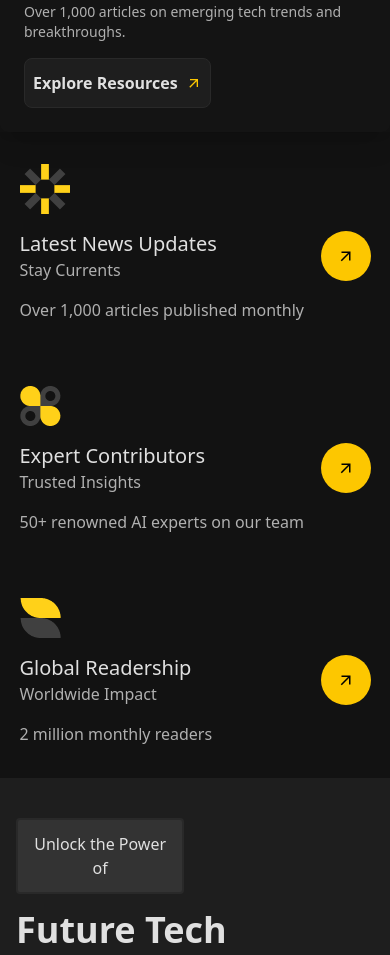
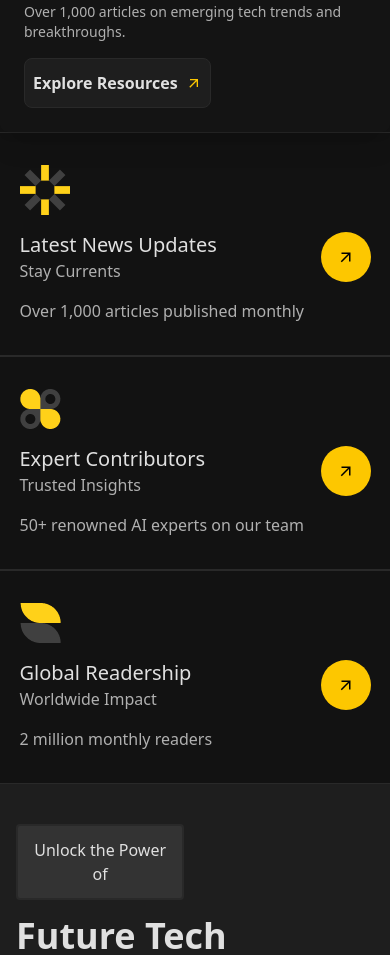
Before and after one commit to AhmadMahmoodRana-dev/BloogingPannel, a React (Vite) app in the folder frontend/: page / in a window 390 px wide. Shown: the part 820-1775 px from the top of the page. Built offline with nearby package versions, Linux system fonts and the light colour scheme.

Commit message:
border Latest Updtae

```diff
--- a/frontend/src/components/LatestNew.jsx
+++ b/frontend/src/components/LatestNew.jsx
@@ -14,7 +14,7 @@ const LatestNew = () => {
       {/* First */}
       <div
         style={{ borderColor: darkTheme.colors.border }}
-        className="md flex justify-center items-center"
+        className="md flex justify-center items-center md:border-t-0 md:border-b-0 border-t border-b"
       >
         <div className="xl:w-[70%] lg:w-[80%] md:w-[90%] w-[90%] py-8 md:py-0">
         <img src={latest1} />
@@ -31,7 +31,7 @@ const LatestNew = () => {
       {/* Second */}
       <div
         style={{ borderColor: darkTheme.colors.border }}
-        className="md:border-l flex justify-center items-center"
+        className="md:border-l flex justify-center items-center md:border-t-0 md:border-b-0 border-t border-b"
       >
         <div className="xl:w-[70%] lg:w-[80%] md:w-[90%] w-[90%] py-8 md:py-0">
         <img src={latest2} />
@@ -48,7 +48,7 @@ const LatestNew = () => {
       {/* Third */}
       <div
         style={{ borderColor: darkTheme.colors.border }}
-        className="md:border-l flex justify-center items-center"
+        className="md:border-l flex justify-center items-center md:border-t-0 md:border-b-0 border-t border-b"
       >
         <div className="xl:w-[70%] lg:w-[80%] md:w-[90%] w-[90%] py-8 md:py-0">
         <img src={latest3} />
```
